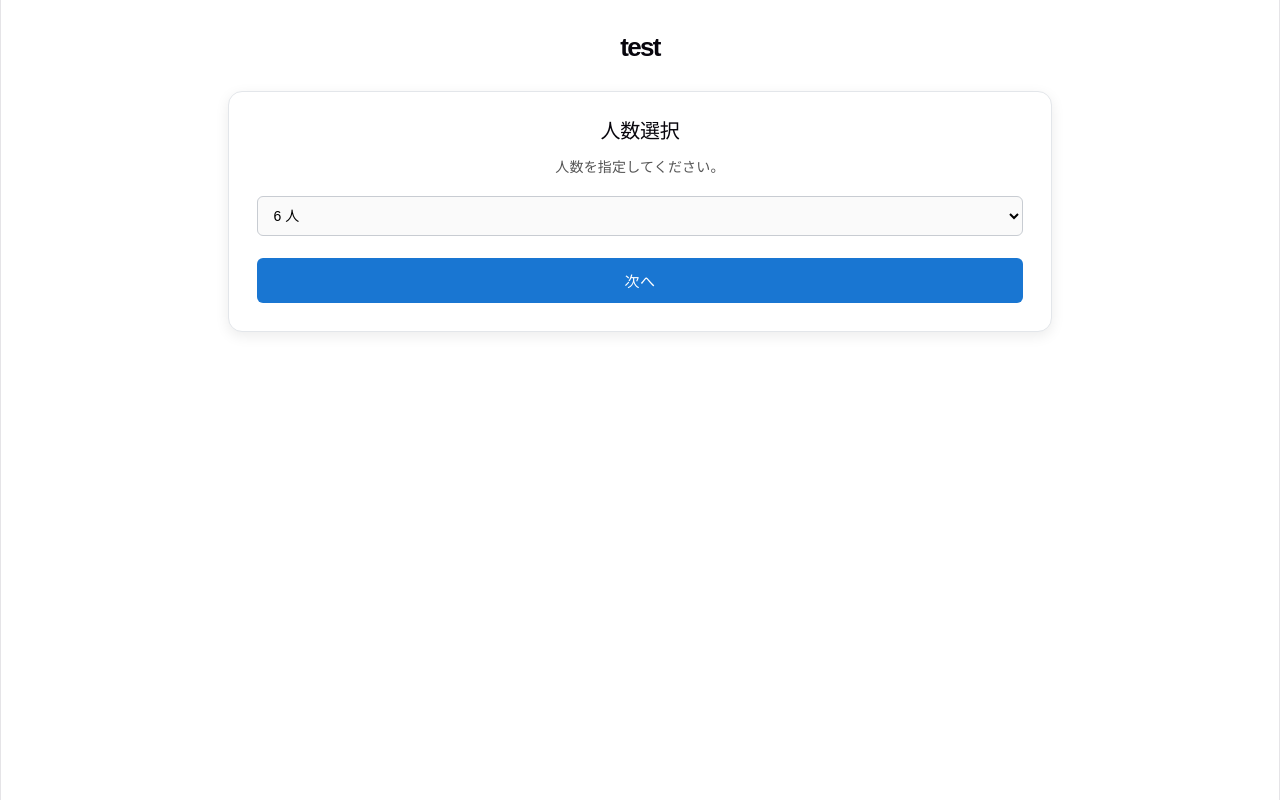
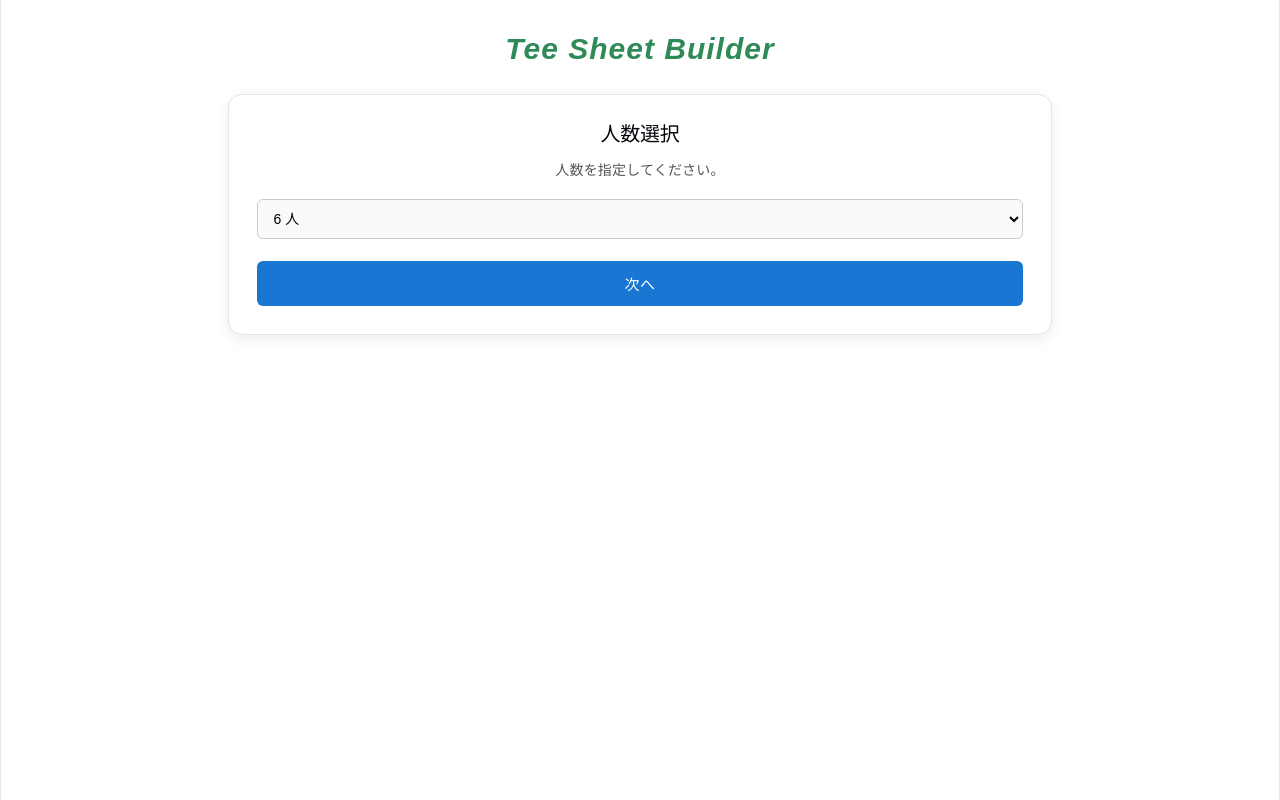
Before and after one commit to webtest15/golf-app, a Svelte app: page / in a window 1280 px wide. Built offline with nearby package versions, Linux system fonts and the light colour scheme.

Commit message:
fix: h1 color change

```diff
--- a/src/App.svelte
+++ b/src/App.svelte
@@ -118,7 +118,7 @@
 </script>
 
 <main>
-  <h1>test</h1>
+  <h1 class="title">Tee Sheet Builder</h1>
 
   <!-- STEP 1：人数選択 -->
   {#if step === 1}
@@ -230,10 +230,13 @@
   }
 
   h1 {
+    font-size: 30px;
+    font-weight: 900;
+    font-style: italic;
+    color: #2e8b57;
+    text-align: center;
     margin-bottom: 28px;
-    font-size: 26px;
-    font-weight: 600;
-    text-align: center;
+    letter-spacing: 1px;
   }
 
   .card {
```
